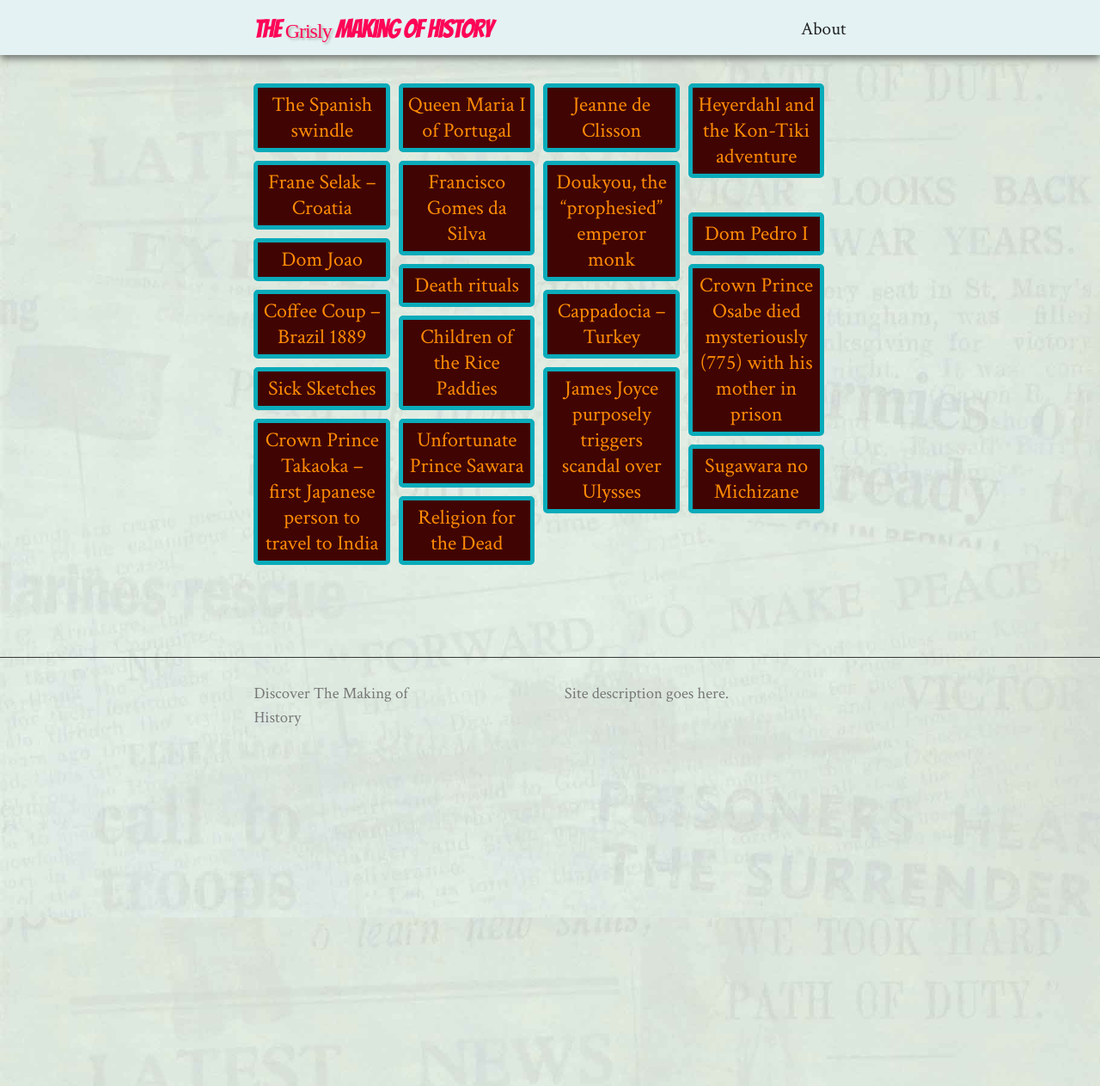
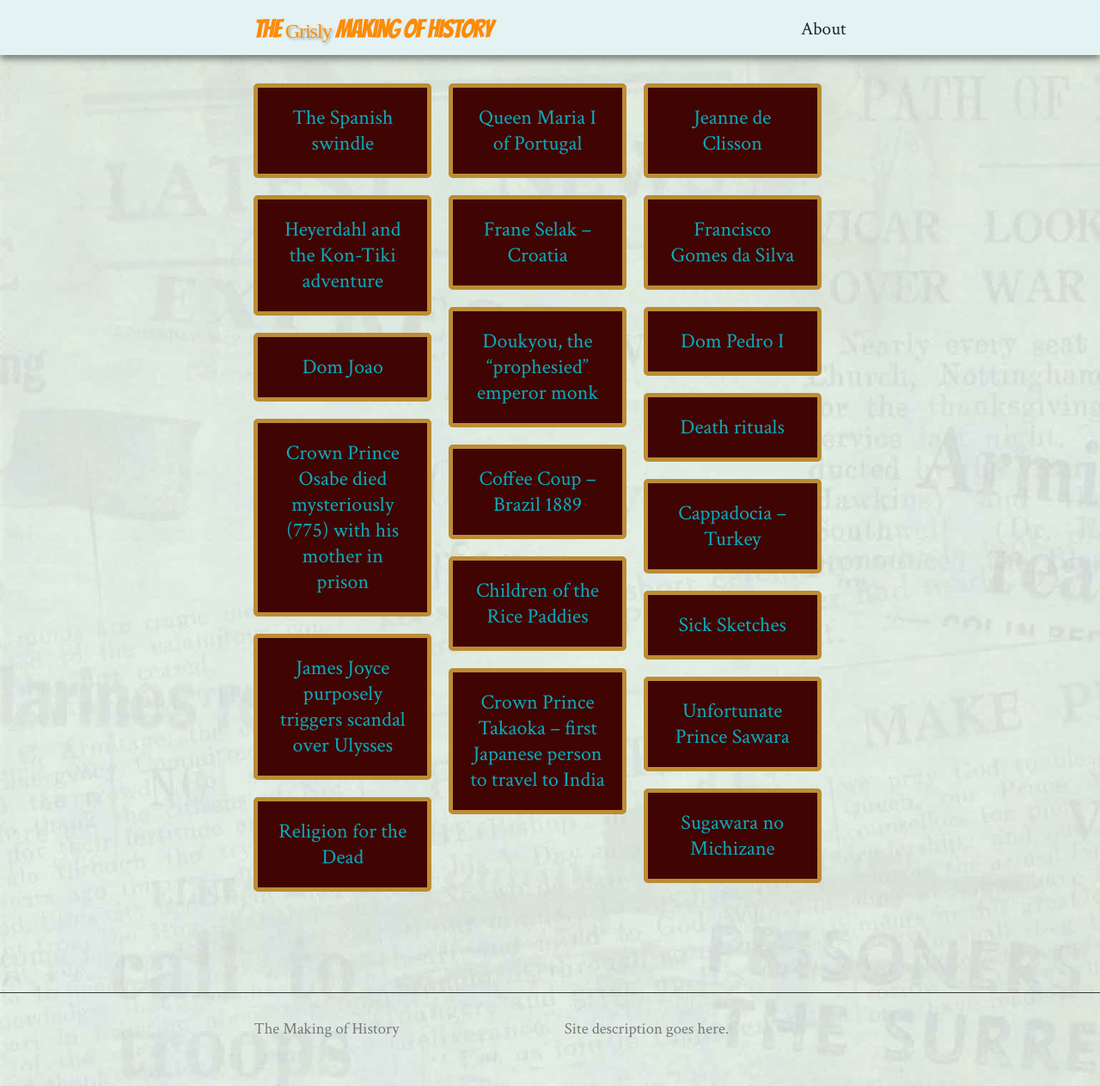
Before and after one commit to benadamstyles/making-of-history, a Jekyll site: the page built from index.html, in a window 1280 px wide and 1263 px high. Shown: the whole window at 86% size. Built offline with Jekyll 4.4.1, drawn with Linux system fonts in a browser that asks for light colours; nearby versions of some CDN libraries; some web fonts are replaced.

Commit message:
Design tweaks

```diff
--- a/_includes/footer.html
+++ b/_includes/footer.html
@@ -7,7 +7,7 @@
     <div class="footer-col-wrapper">
       <div class="footer-col  footer-col-1">
         <ul class="contact-list">
-          <li>Discover {{ site.title }}</li>
+          <li>{{ site.title }}</li>
           <li><a href="mailto:{{ site.email }}">{{ site.email }}</a></li>
         </ul>
       </div>
--- a/_layouts/post.html
+++ b/_layouts/post.html
@@ -17,6 +17,6 @@
   var msnry=new Masonry(".post-content", {
     "columnWidth":"p",
     "itemSelector":".post-content > *",
-    "gutter":10
+    "gutter":20
   });
 </script>
--- a/_sass/_layout.scss
+++ b/_sass/_layout.scss
@@ -277,12 +277,12 @@
   background-color: $alt-bg;
   border: 5px solid $detail;
   border-radius: 5px;
-  width: 23%;
-  margin-bottom: 10px;
-  padding: 5px;
+  width: 30%;
+  margin-bottom: 20px;
+  padding: 20px;
   text-align: center;
   @include media-query($on-palm) {
-    width: 48%;
+    width: 45%;
   }
 }
 
@@ -332,8 +332,10 @@
 
     p {
       display: inline-block;
+      box-shadow: $base-shadow;
       width: 48%;
-      padding: 10px;
+      padding: 20px;
+      margin-bottom: 20px;
       border-radius: 5px;
       border: 1px solid $grey-color-light;
     }
--- a/css/main.scss
+++ b/css/main.scss
@@ -26,10 +26,10 @@
 $text-color:        #222;
 $background-color:  #E4F2F4;
 $alt-bg:            #400403;
-$detail:            #0AABBA;
-$brand-color-orig:  #FE8B05; // ORIGINAL!
-$brand-color:       #FE8B05;
-$highlight-colour:  #FE0557;
+$detail:            #BD8C34; // #FE0557;
+$brand-color-orig:  #0AABBA; // ORIGINAL!
+$brand-color:       #0AABBA;
+$highlight-colour:  #FE8B05;
 
 $grey-color:        #777;
 $grey-color-light:  lighten($grey-color, 15%);
--- a/index.html
+++ b/index.html
@@ -15,6 +15,6 @@
   var msnry=new Masonry(".home", {
     "columnWidth":".thumb",
     "itemSelector":".thumb",
-    "gutter":10
+    "gutter":20
   });
 </script>
```
